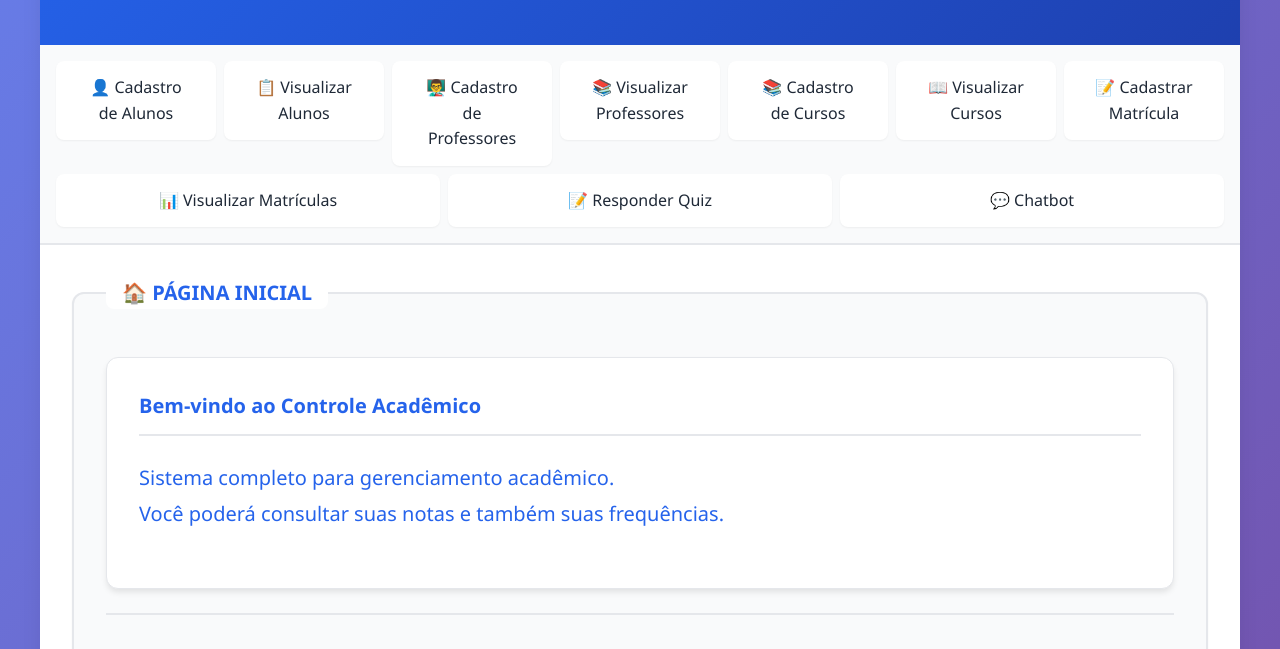
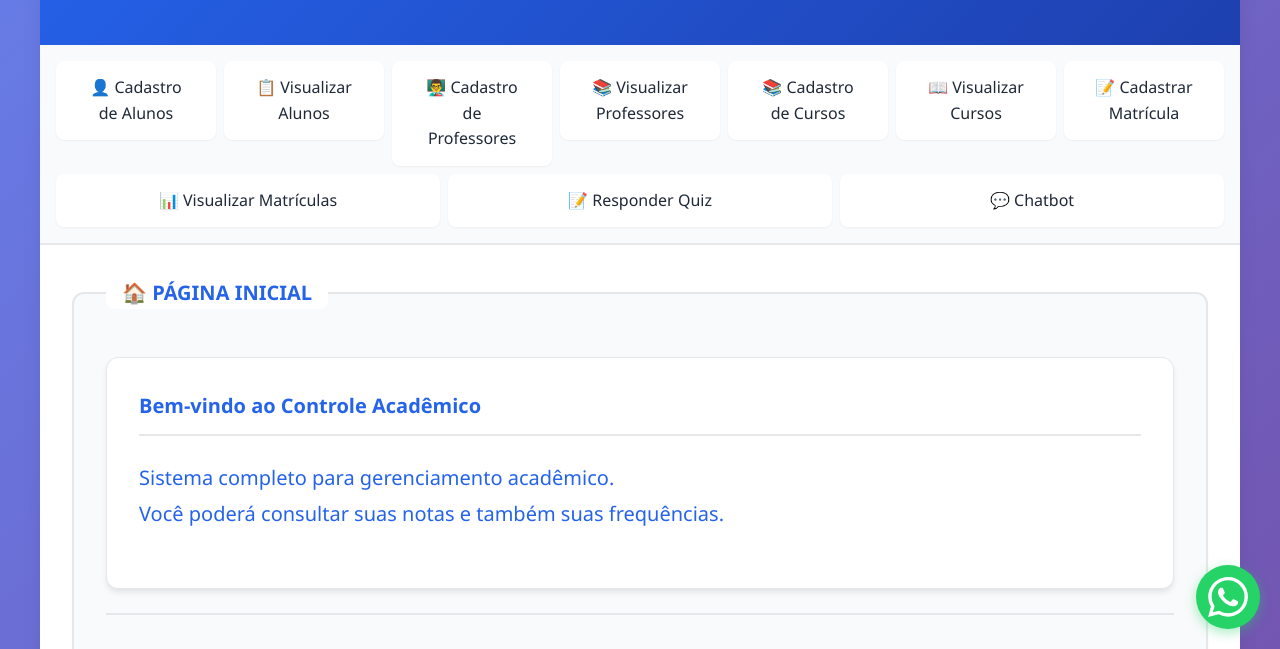
Before and after one commit to gabON-17/front-end-php, a website built with webpack: page public/index.html in a window 1280 px wide. Shown: the part 151-800 px from the top of the page. Built offline with nearby package versions, Linux system fonts and the light colour scheme; files whose address does not match are found by name.

Commit message:
fetch: Criação de contato via whatsapp

```diff
--- a/public/css/estilo.css
+++ b/public/css/estilo.css
@@ -607,3 +607,38 @@ tbody tr:last-child td {
 ::-webkit-scrollbar-thumb:hover {
   background: var(--primary-dark);
 }
+
+/* Botão WhatsApp */
+.whatsapp-button {
+  display: inline-flex;
+  align-items: center;
+  justify-content: center;
+  position: fixed;
+  bottom: 20px;
+  right: 20px;
+  z-index: 1000;
+  padding: 12px;
+  background-color: #25d366;
+  border-radius: 50%;
+  box-shadow: 0 4px 12px rgba(37, 211, 102, 0.4);
+  transition: all 0.3s ease;
+  text-decoration: none;
+  width: 64px;
+  height: 64px;
+}
+
+.whatsapp-button:hover {
+  background-color: #20ba5a;
+  transform: scale(1.1);
+  box-shadow: 0 6px 16px rgba(37, 211, 102, 0.6);
+}
+
+.whatsapp-button:active {
+  transform: scale(0.95);
+}
+
+.whatsapp-button svg {
+  fill: #ffffff;
+  width: 40px;
+  height: 40px;
+}
--- a/public/index.html
+++ b/public/index.html
@@ -96,6 +96,24 @@
 
         </fieldset>
       </main>
+
+      <a
+        aria-label="Chat on WhatsApp"
+        href="https://wa.me/5531xxxxxx"
+        class="whatsapp-button"
+        target="_blank"
+        rel="noopener noreferrer"
+      >
+        <svg
+          xmlns="http://www.w3.org/2000/svg"
+          viewBox="0 0 24 24"
+          fill="currentColor"
+          width="48"
+          height="48"
+        >
+          <path d="M17.472 14.382c-.297-.149-1.758-.867-2.03-.967-.273-.099-.471-.148-.67.15-.197.297-.767.966-.94 1.164-.173.199-.347.223-.644.075-.297-.15-1.255-.463-2.39-1.475-.883-.788-1.48-1.761-1.653-2.059-.173-.297-.018-.458.13-.606.134-.133.298-.347.446-.52.149-.174.198-.298.298-.497.099-.198.05-.371-.025-.52-.075-.149-.669-1.612-.916-2.207-.242-.579-.487-.5-.669-.51-.173-.008-.371-.01-.57-.01-.198 0-.52.074-.792.372-.272.297-1.04 1.016-1.04 2.479 0 1.462 1.065 2.875 1.213 3.074.149.198 2.096 3.2 5.077 4.487.709.306 1.262.489 1.694.625.712.227 1.36.195 1.871.118.571-.085 1.758-.719 2.006-1.413.248-.694.248-1.289.173-1.413-.074-.124-.272-.198-.57-.347m-5.421 7.403h-.004a9.87 9.87 0 01-5.031-1.378l-.361-.214-3.741.982.998-3.648-.235-.374a9.86 9.86 0 01-1.51-5.26c.001-5.45 4.436-9.884 9.888-9.884 2.64 0 5.122 1.03 6.988 2.898a9.825 9.825 0 012.893 6.994c-.003 5.45-4.437 9.884-9.885 9.884m8.413-18.297A11.815 11.815 0 0012.05 0C5.495 0 .16 5.335.157 11.892c0 2.096.547 4.142 1.588 5.945L.057 24l6.305-1.654a11.882 11.882 0 005.683 1.448h.005c6.554 0 11.89-5.335 11.893-11.893a11.821 11.821 0 00-3.48-8.413Z"/>
+        </svg>
+      </a>
       <footer>
         <p>
           <a href="mailto:gabrielbarros1704@gmail.com"
```
